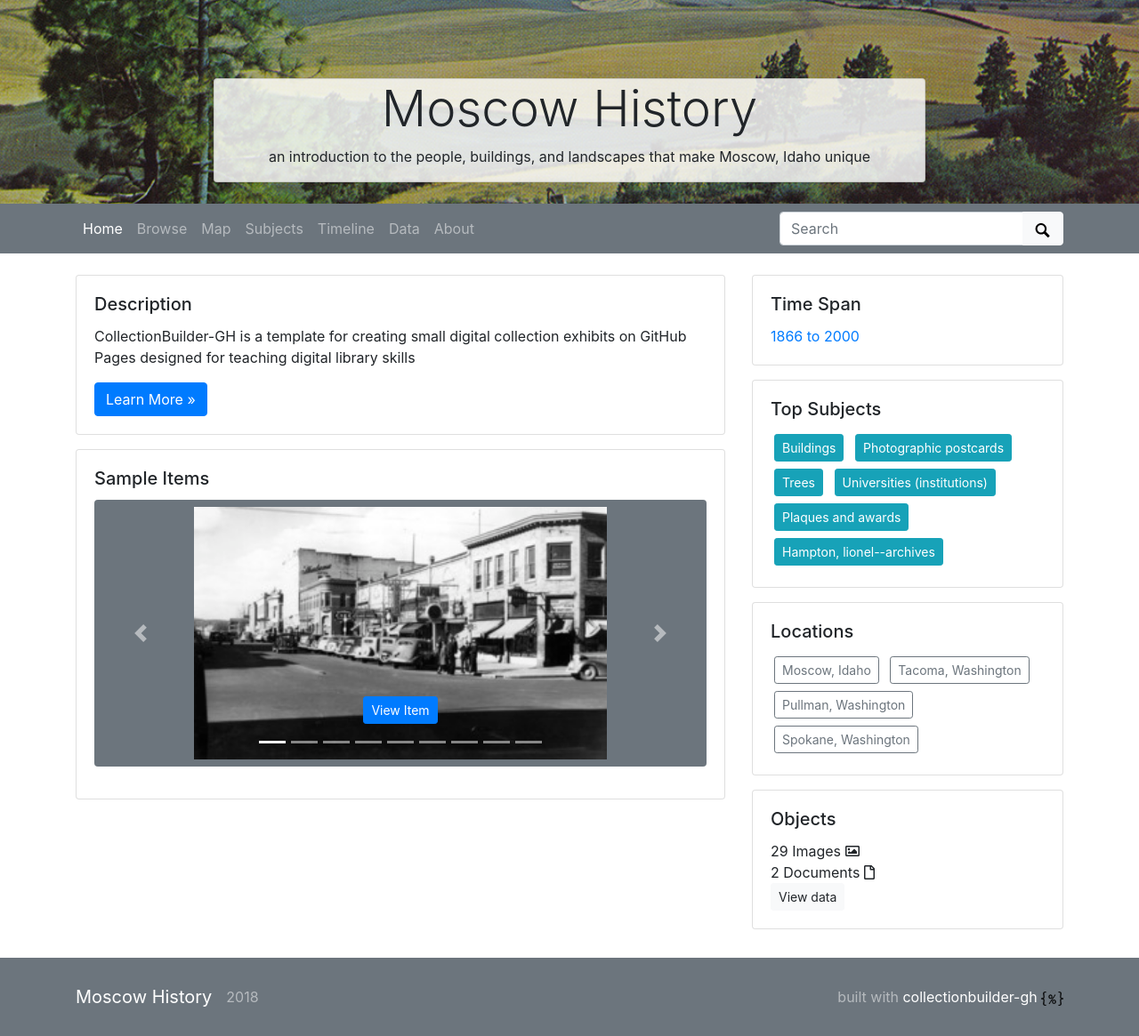
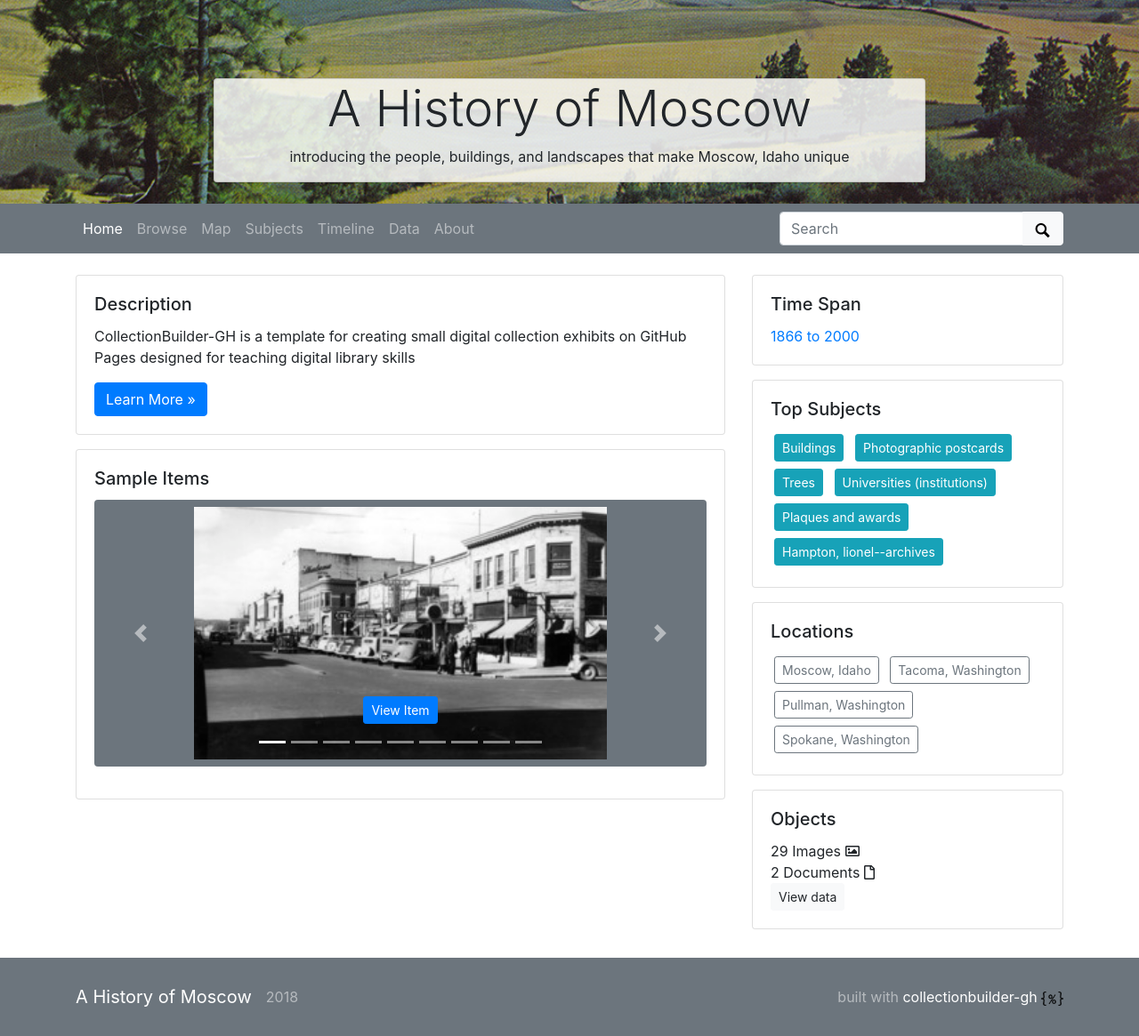
Before and after one commit to PalouseDH/symposium-collection-2019, a Jekyll site: the page built from index.md, in a window 1280 px wide. Shown: the whole page at 89% size. Built offline with Jekyll 4.4.1, drawn with Linux system fonts in a browser that asks for light colours; nearby versions of some CDN libraries.

```diff
--- a/_config.yml
+++ b/_config.yml
@@ -5,9 +5,9 @@
 # Site settings
 
 # title of site appears in banner
-title: Moscow History
+title: A History of Moscow
 # tagline appears in banner
-tagline: an introduction to the people, buildings, and landscapes that make Moscow, Idaho unique
+tagline: introducing the people, buildings, and landscapes that make Moscow, Idaho unique
 # description appears in meta tags and other locations
 # this description might appear in search result lists, keep around 160 characters max
 description: "CollectionBuilder-GH is a template for creating small digital collection exhibits on GitHub Pages designed for teaching digital library skills"
```
